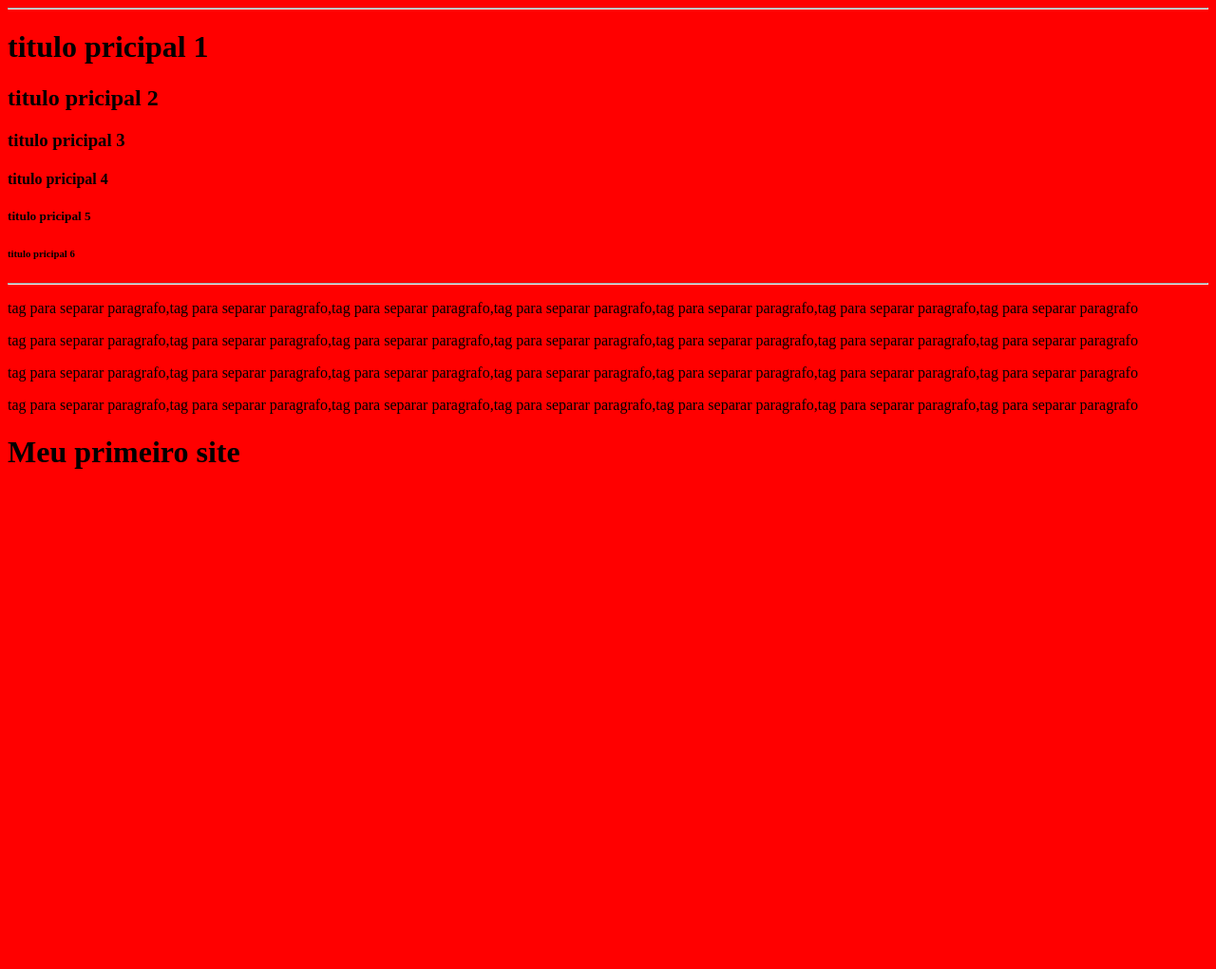
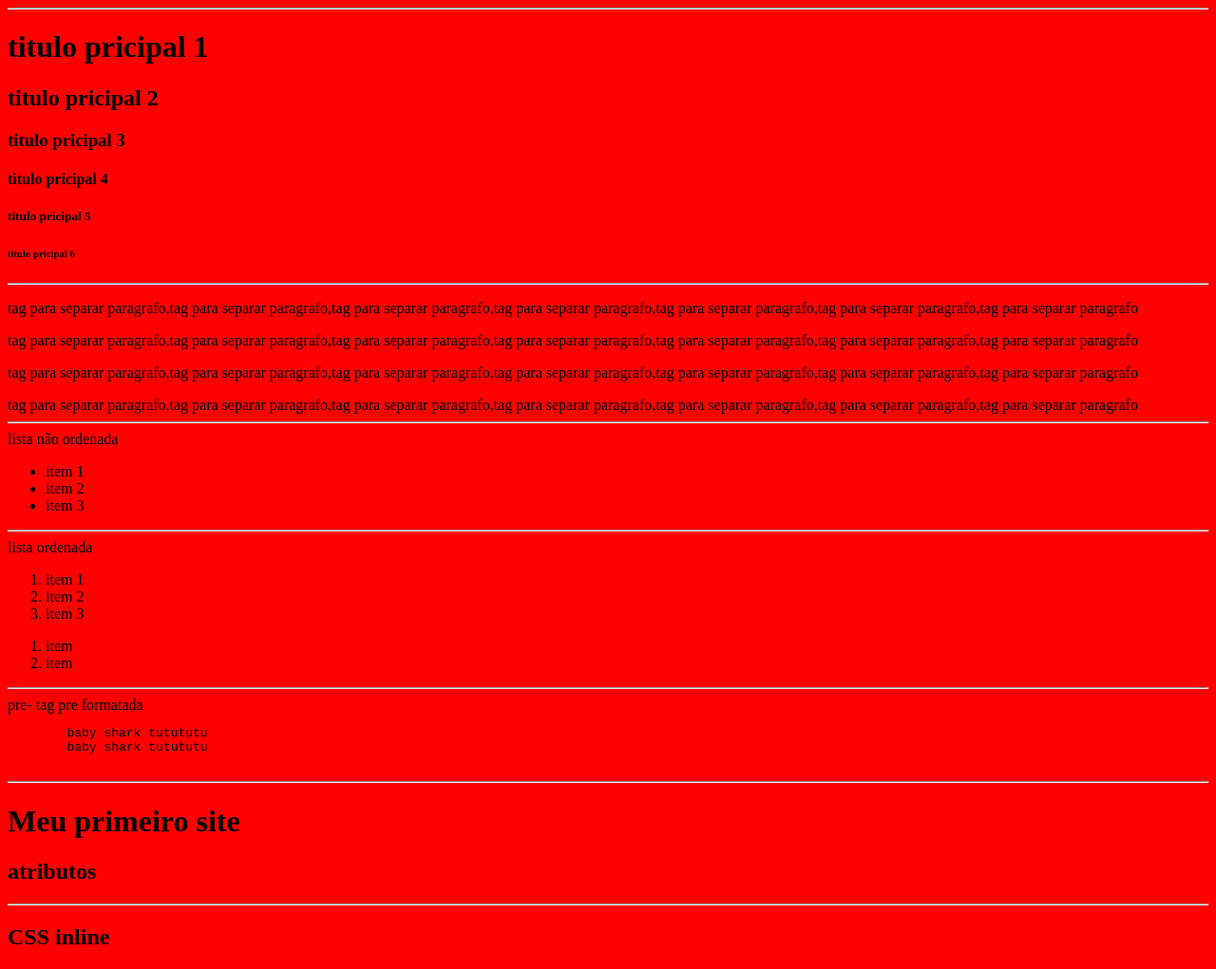
Before and after one commit to gabi3491/website-2i, a plain HTML site: page index.html in a window 1280 px wide. Shown: the whole page at 95% size. Before the commit the page ends 800 px from the top, so only its background shows below. Drawn offline with Linux system fonts and the light colour scheme.

Commit message:
Add files via upload

```diff
--- a/index.html
+++ b/index.html
@@ -22,9 +22,50 @@
     </p>tag para separar paragrafo,tag para separar paragrafo,tag para separar paragrafo,tag para separar paragrafo,tag para separar paragrafo,tag para separar paragrafo,tag para separar paragrafo
     <p>tag para separar paragrafo,tag para separar paragrafo,tag para separar paragrafo,tag para separar paragrafo,tag para separar paragrafo,tag para separar paragrafo,tag para separar paragrafo</p>tag para separar paragrafo,tag para separar paragrafo,tag para separar paragrafo,tag para separar paragrafo,tag para separar paragrafo,tag para separar paragrafo,tag para separar paragrafo
 
+    <hr>
+    lista não ordenada
+    <ul>
+<li>item 1</li>
+<li>item 2</li>
+<li>item 3</li>
+    </ul>
+    <hr>
+    lista ordenada
+    <ol>
+<li>item 1</li>
+<li>item 2</li>
+<li>item 3</li>
+    </ol>
+    <ol>
+<li>item</li>
+<li>item</li>
+    </ol>
+    <hr>
+
+    pre- tag pre formatada
+    <pre>
+        baby shark tutututu
+        baby shark tutututu
+    </pre>
+    <hr>
 
 
-<body>
- <h1>Meu primeiro site</h1>
+    <body>
+        <h1>Meu primeiro site</h1>
+<h2>atributos</h2>
+
+<div class="nome class" id="identificador" style="color blue; font-size:40px;" title="titulo"
+conteudo aqui >
+</div>
+
+<hr>
+
+<h2>CSS inline</h2>
+<div style="background: #000; color: #fff;"
+
+texto aqui
+</div>
+
+
 </body>
 </html>
```
